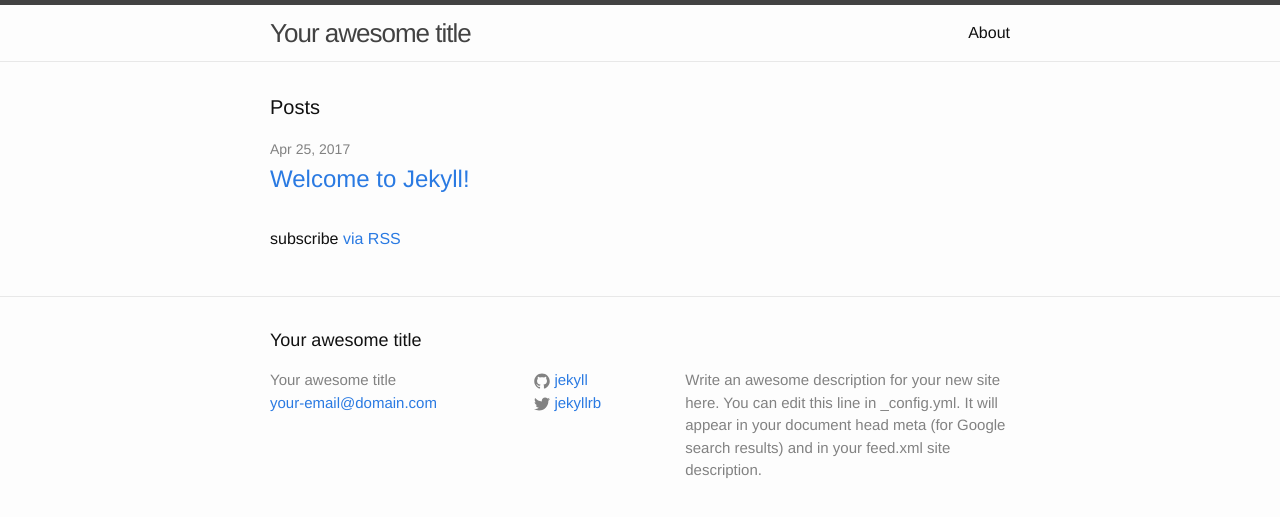
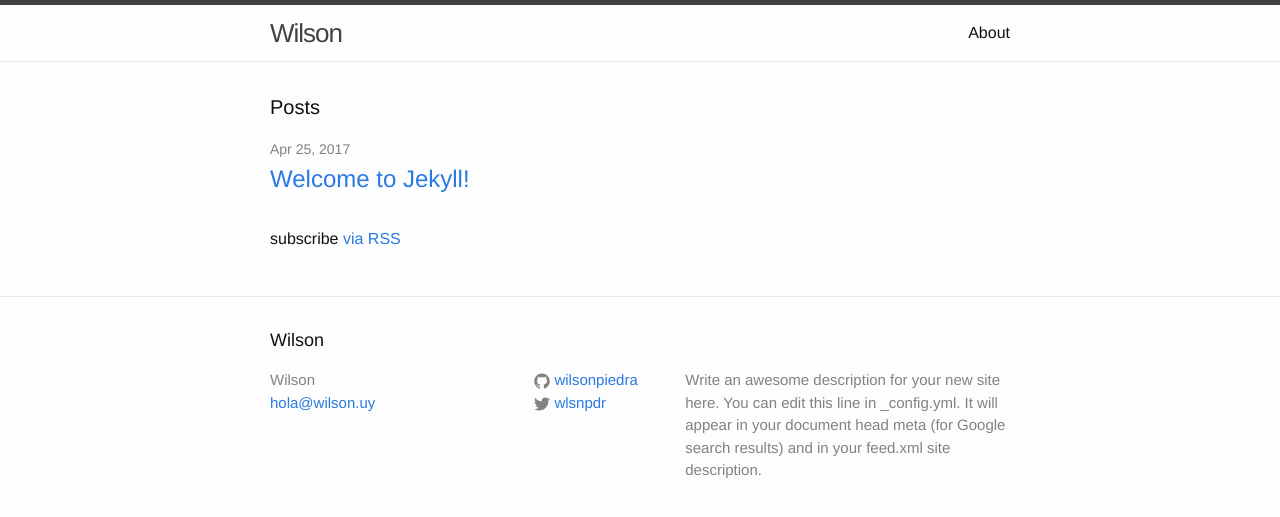
Before and after one commit to wilsonpiedra/wilsonpiedra.github.io, a Jekyll site: the page built from index.html, in a window 1280 px wide. Shown: the top 517 px of the page. Built offline with Jekyll 4.4.1, drawn with Linux system fonts in a browser that asks for light colours.

Commit message:
Update _config.yml

```diff
--- a/_config.yml
+++ b/_config.yml
@@ -6,16 +6,16 @@
 # 'jekyll serve'. If you change this file, please restart the server process.
 
 # Site settings
-title: Your awesome title
-email: your-email@domain.com
+title: Wilson
+email: hola@wilson.uy
 description: > # this means to ignore newlines until "baseurl:"
   Write an awesome description for your new site here. You can edit this
   line in _config.yml. It will appear in your document head meta (for
   Google search results) and in your feed.xml site description.
 baseurl: "" # the subpath of your site, e.g. /blog
 url: "http://wilsonpiedra.github.io" # the base hostname & protocol for your site
-twitter_username: jekyllrb
-github_username:  jekyll
+twitter_username: wlsnpdr
+github_username:  wilsonpiedra
 
 # Build settings
 markdown: kramdown
```
